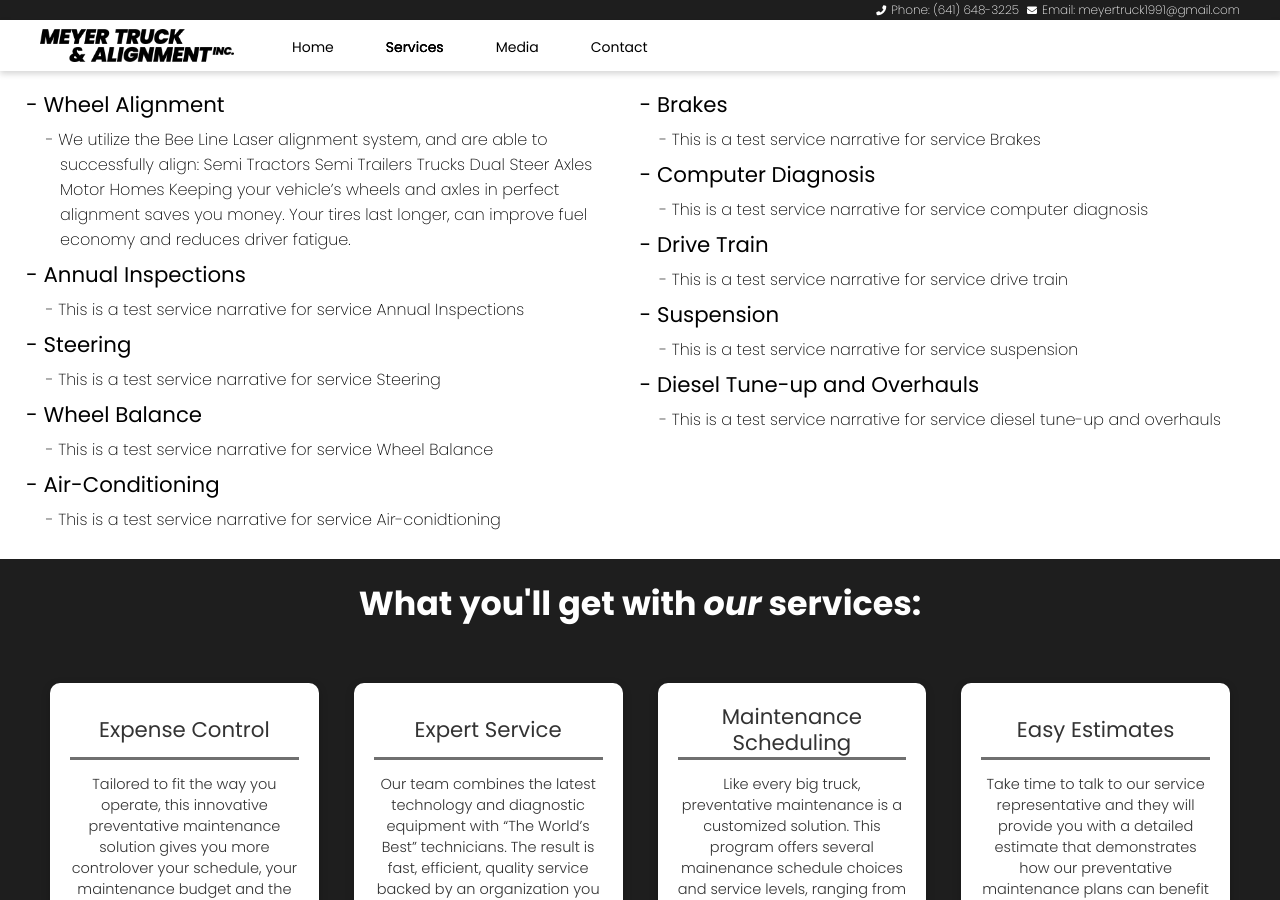
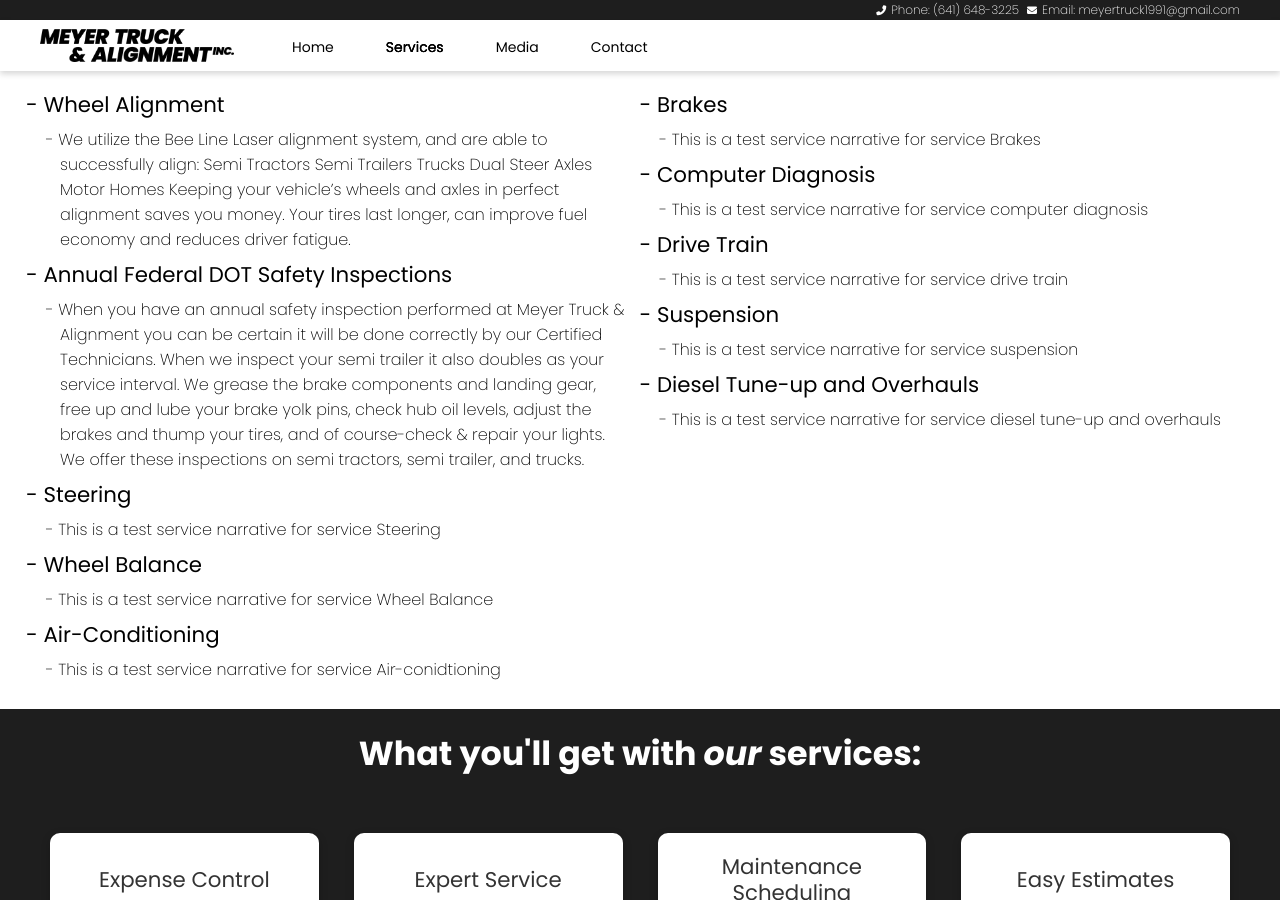
Before and after one commit to Abkes-Solutions-LLC/meyer-truck-and-alignment-website, a Jekyll site: the page built from services.html, in a window 1280 px wide and 900 px high, scrolled down 432 px. Built offline with Jekyll 4.4.1, drawn with Linux system fonts in a browser that asks for light colours; nearby versions of some CDN libraries.

Commit message:
Updated Annual Inspections

```diff
--- a/_services/annual-inspections.markdown
+++ b/_services/annual-inspections.markdown
@@ -1,6 +1,6 @@
 ---
-title: Annual Inspections
+title: Annual Federal DOT Safety Inspections
 date: 2022-03-11 11:53:00 -06:00
 ---
 
-This is a test service narrative for service Annual Inspections
+When you have an annual safety inspection performed at Meyer Truck & Alignment you can be certain it will be done correctly by our Certified Technicians.  When we inspect your semi trailer it also doubles as your service interval.  We grease the brake components and landing gear, free up and lube your brake yolk pins, check hub oil levels, adjust the brakes and thump your tires, and of course-check & repair your lights. We offer these inspections on semi tractors, semi trailer, and trucks.
```
